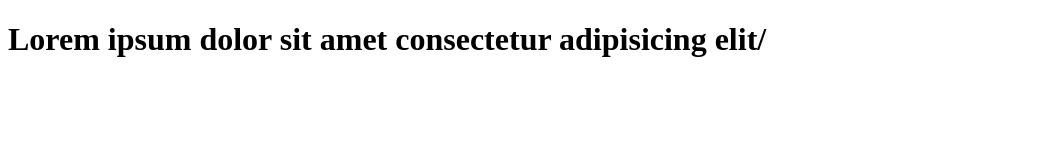
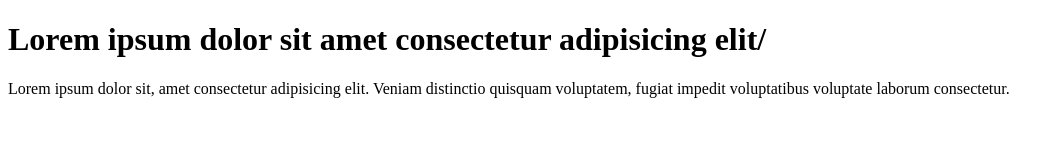
Before and after one commit to ark948/learn-git, a plain HTML site: page index.html in a window 1280 px wide. Shown: the whole page, without its empty margins (0-1064 px from the left). Drawn offline with Linux system fonts and the light colour scheme.

Commit message:
add paragraph to code

```diff
--- a/index.html
+++ b/index.html
@@ -7,5 +7,6 @@
 </head>
 <body>
     <h1>Lorem ipsum dolor sit amet consectetur adipisicing elit/</h1>
+    <p>Lorem ipsum dolor sit, amet consectetur adipisicing elit. Veniam distinctio quisquam voluptatem, fugiat impedit voluptatibus voluptate laborum consectetur.</p>
 </body>
 </html>
```
